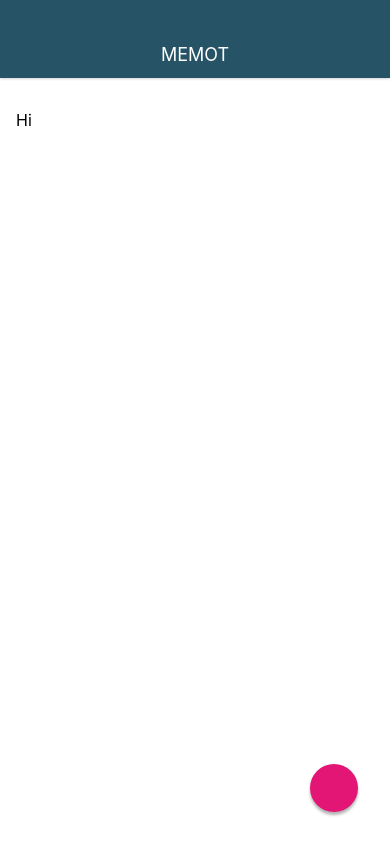
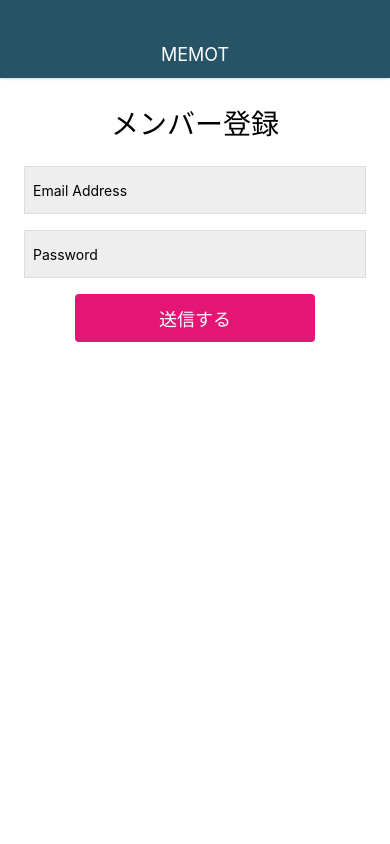
Before and after one commit to Tech-Nayuta/MemoApp, a React Native app: screen / in a window 390 px wide. Built offline with nearby package versions, Linux system fonts and the light colour scheme.

Commit message:
create login and signup screen

```diff
--- a/App.js
+++ b/App.js
@@ -6,6 +6,8 @@
 import MemoListScreen from './src/screens/MemoListScreen';
 import MemoDetailScreen from './src/screens/MemoDetailScreen';
 import MemoEditScreen from './src/screens/MemoEditScreen';
+import LoginScreen from './src/screens/LoginScreen';
+import SignupScreen from './src/screens/SignupScreen';
 
 export default function App() {
   return (
@@ -13,7 +15,9 @@
       <Appbar/>
       {/* <MemoListScreen/> */}
       {/* <MemoDetailScreen/> */}
-      <MemoEditScreen/>
+      {/* <MemoEditScreen/> */}
+      {/* <LoginScreen/> */}
+      <SignupScreen/>
     </View>
   );
 }
--- /dev/null
+++ b/src/screens/LoginScreen.js
@@ -0,0 +1,56 @@
+import React from 'react'
+import { StyleSheet, View, Text, TouchableHighlight, TextInput, Button} from 'react-native'
+
+class LoginScreen extends React.Component{
+  render(){
+    return(
+      <View style={styles.container}>
+        <Text style={styles.title}>ログイン</Text>
+        <TextInput style={styles.input} value="Email Address"/>
+        <TextInput style={styles.input} value="Password"/>
+        <TouchableHighlight style={styles.button} onPress={() => {}}>
+          <Text style={styles.buttonTitle}>ログインする</Text>
+        </TouchableHighlight>
+      </View>
+    );
+  }
+}
+
+const styles = StyleSheet.create({
+  container:{
+    backgroundColor: '#fff',
+    flex: 1,
+    padding: 24,
+    width: '100%',
+  },
+  input:{
+    backgroundColor: '#eee',
+    height: 48,
+    marginBottom: 16,
+    borderWidth: 1,
+    borderColor: '#ddd',
+    padding: 8,
+  },
+  title: {
+    fontSize: 28,
+    alignSelf: 'center', //左右真ん中
+    marginBottom: 24,
+  },
+  button:{
+    backgroundColor: '#e31676',
+    height: 48,
+    borderRadius: 4,
+    justifyContent: 'center',
+    alignItems: 'center',
+    width: '70%',
+    alignSelf: 'center',
+  },
+  buttonTitle:{
+    color: "#fff",
+    fontSize: 18,
+  },
+
+
+});
+
+export default LoginScreen;
--- a/src/screens/MemoEditScreen.js
+++ b/src/screens/MemoEditScreen.js
@@ -6,7 +6,7 @@
   render(){
     return(
       <View style={styles.container}>
-        <TextInput style={styles.memoEditInput} multiline value="Hi"/>
+        <TextInput style={styles.memoEditInput} multiline />
         <CircleButton name="check"/>
       </View>
     );
--- /dev/null
+++ b/src/screens/SignupScreen.js
@@ -0,0 +1,56 @@
+import React from 'react'
+import { StyleSheet, View, Text, TouchableHighlight, TextInput, Button} from 'react-native'
+
+class SignupScreen extends React.Component{
+  render(){
+    return(
+      <View style={styles.container}>
+        <Text style={styles.title}>メンバー登録</Text>
+        <TextInput style={styles.input} value="Email Address"/>
+        <TextInput style={styles.input} value="Password"/>
+        <TouchableHighlight underlayColor="#c70f66" style={styles.button} onPress={() => {}}>
+          <Text style={styles.buttonTitle}>送信する</Text>
+        </TouchableHighlight>
+      </View>
+    );
+  }
+}
+
+const styles = StyleSheet.create({
+  container:{
+    backgroundColor: '#fff',
+    flex: 1,
+    padding: 24,
+    width: '100%',
+  },
+  input:{
+    backgroundColor: '#eee',
+    height: 48,
+    marginBottom: 16,
+    borderWidth: 1,
+    borderColor: '#ddd',
+    padding: 8,
+  },
+  title: {
+    fontSize: 28,
+    alignSelf: 'center', //左右真ん中
+    marginBottom: 24,
+  },
+  button:{
+    backgroundColor: '#e31676',
+    height: 48,
+    borderRadius: 4,
+    justifyContent: 'center',
+    alignItems: 'center',
+    width: '70%',
+    alignSelf: 'center',
+  },
+  buttonTitle:{
+    color: "#fff",
+    fontSize: 18,
+  },
+
+
+});
+
+export default SignupScreen;
```
